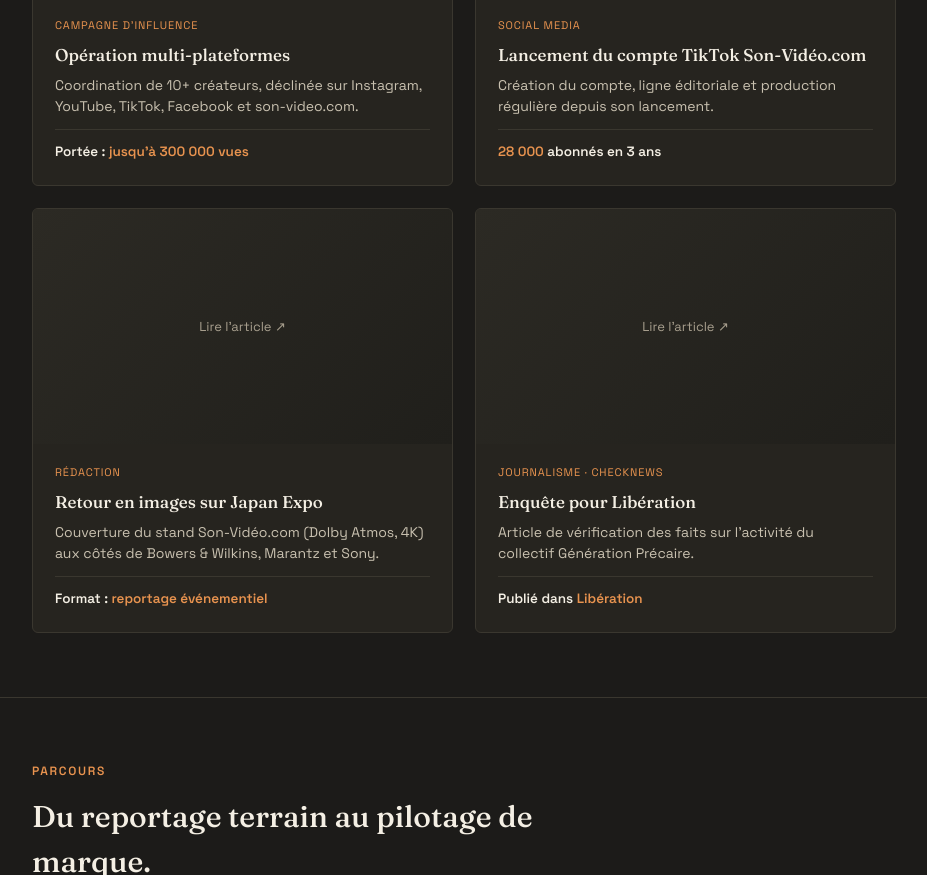
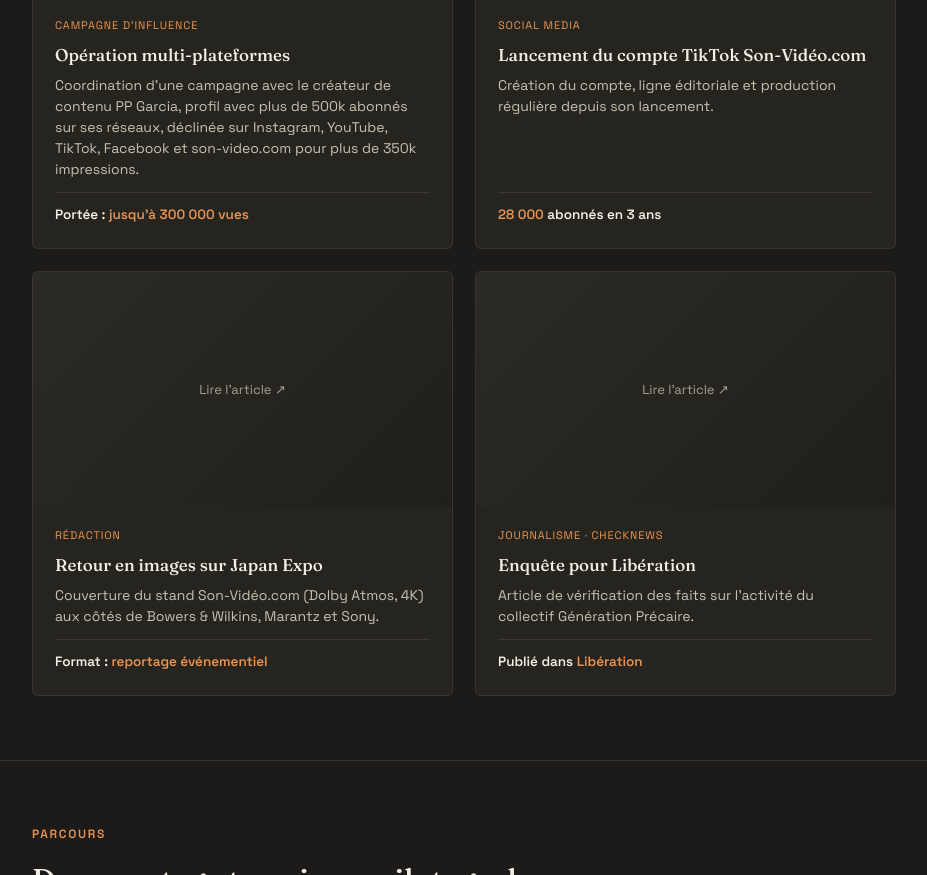
Before and after one commit to luc-lelievre/luc-lelievre.github.io, a plain HTML site: page index.html in a window 1280 px wide. Shown: the part 1515-2390 px from the top of the page, without its empty margins (176-1103 px from the left). Drawn offline with Linux system fonts and the light colour scheme.

Commit message:
Update index.html
ajout texte

```diff
--- a/index.html
+++ b/index.html
@@ -211,7 +211,7 @@
         <div class="body">
           <div class="tag">Campagne d'influence</div>
           <h3>Opération multi-plateformes</h3>
-          <p>Coordination de 10+ créateurs, déclinée sur Instagram, YouTube, TikTok, Facebook et son-video.com.</p>
+          <p>Coordination d'une campagne avec le créateur de contenu PP Garcia, profil avec plus de 500k abonnés sur ses réseaux, déclinée sur Instagram, YouTube, TikTok, Facebook et son-video.com pour plus de 350k impressions.</p>
           <div class="result">Portée : <span>jusqu'à 300 000 vues</span></div>
         </div>
       </div>
```
